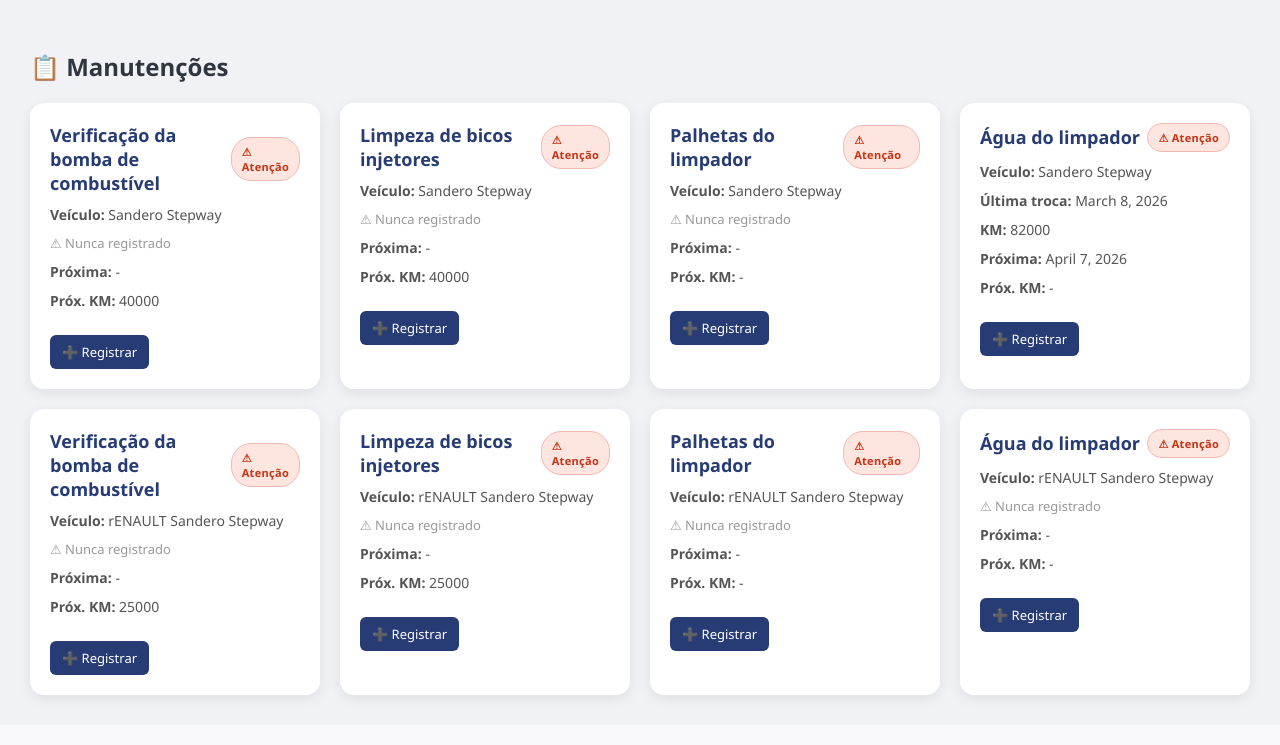
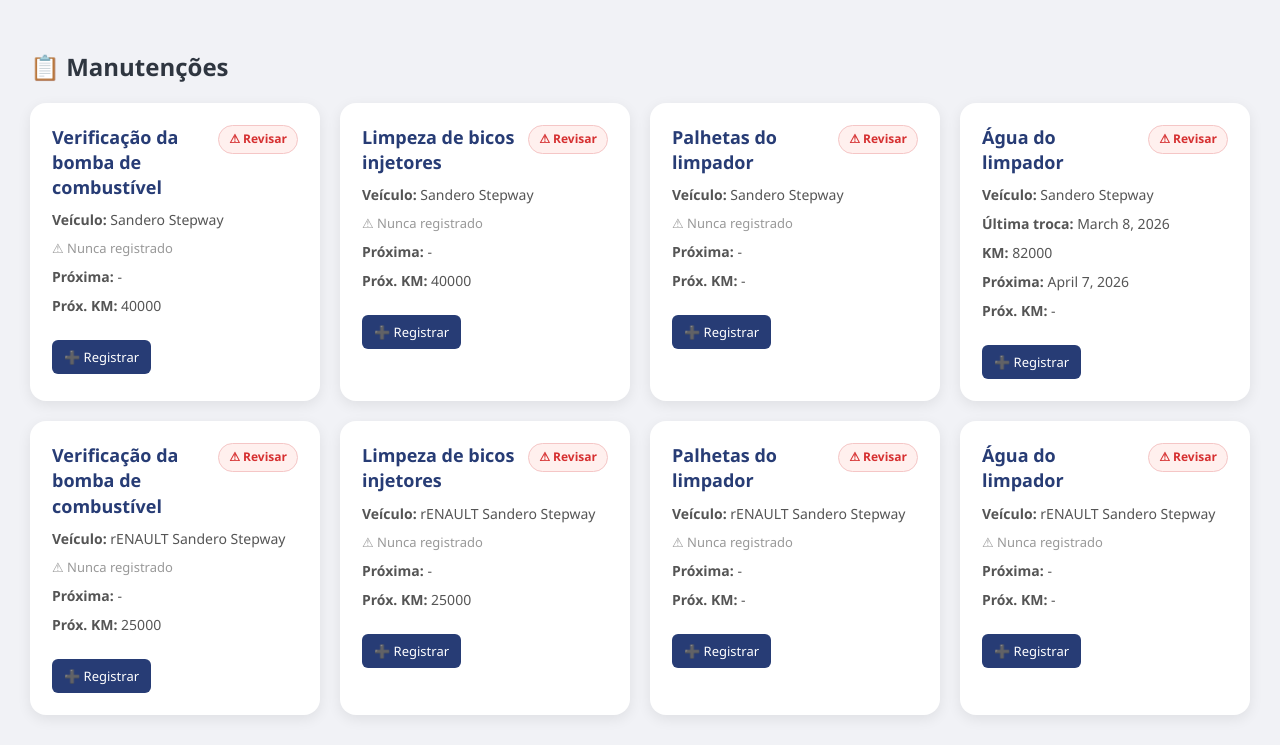
Before and after one commit to rafaelaajs/autocare, a Django app: page / in a window 1280 px wide. Shown: the part 92-837 px from the top of the page. Before the commit the page ends 796 px from the top, so only its background shows below. Run offline with Django 5.2, Linux system fonts and the light colour scheme; a user stored in the database is signed in; data comes from the database, SQL or seed files in the repository.

Commit message:
Refina visual do selo de alerta

```diff
--- a/templates/dashboard.html
+++ b/templates/dashboard.html
@@ -75,14 +75,14 @@
 
         .grid {
             display: grid;
-            grid-template-columns: repeat(auto-fit, minmax(260px, 1fr));
+            grid-template-columns: repeat(auto-fit, minmax(280px, 1fr));
             gap: 20px;
         }
 
         .card {
             background: white;
-            padding: 20px;
-            border-radius: 14px;
+            padding: 22px;
+            border-radius: 16px;
             box-shadow: 0 4px 14px rgba(0,0,0,0.08);
             transition: 0.2s ease;
         }
@@ -94,10 +94,12 @@
         .card h3 {
             display: flex;
             justify-content: space-between;
-            align-items: center;
+            align-items: flex-start;
+            gap: 10px;
             margin: 0;
             color: #273c75;
             font-size: 18px;
+            line-height: 1.4;
         }
 
         .info {
@@ -106,28 +108,27 @@
             color: #555;
         }
 
-        /* 🔥 NOVO ALERTA */
+        /* 🔥 NOVO SELO */
         .status {
-            font-size: 11px;
-            font-weight: bold;
-            padding: 6px 10px;
-            border-radius: 20px;
-            display: inline-flex;
-            align-items: center;
-            gap: 5px;
-            letter-spacing: 0.3px;
+            font-size: 12px;
+            font-weight: 600;
+            padding: 5px 10px;
+            border-radius: 999px;
+            display: inline-block;
+            white-space: nowrap;
+            flex-shrink: 0;
         }
 
         .alerta {
-            background: #ffe5e0;
-            color: #c23616;
-            border: 1px solid #f5b7b1;
+            background: #fff0ee;
+            color: #d63031;
+            border: 1px solid #f5c6c6;
         }
 
         .ok {
-            background: #eafaf1;
+            background: #edfcef;
             color: #27ae60;
-            border: 1px solid #b8e994;
+            border: 1px solid #b7e4c7;
         }
 
         .btn-action {
@@ -211,11 +212,11 @@
         <div class="card">
 
             <h3>
-                {{ item.tipo.nome }}
+                <span>{{ item.tipo.nome }}</span>
 
                 {% if item.alerta %}
                     <span class="status alerta">
-                        ⚠ Atenção
+                        ⚠ Revisar
                     </span>
                 {% else %}
                     <span class="status ok">
```
